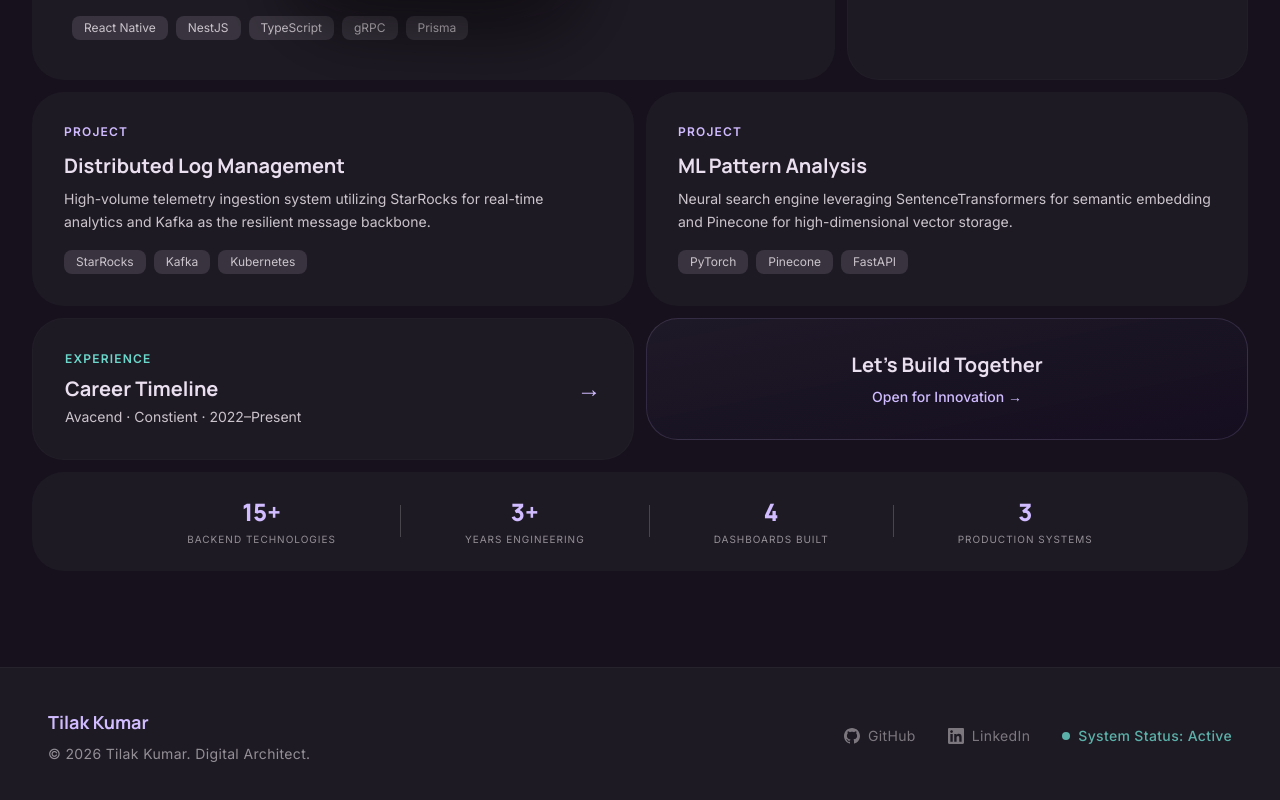
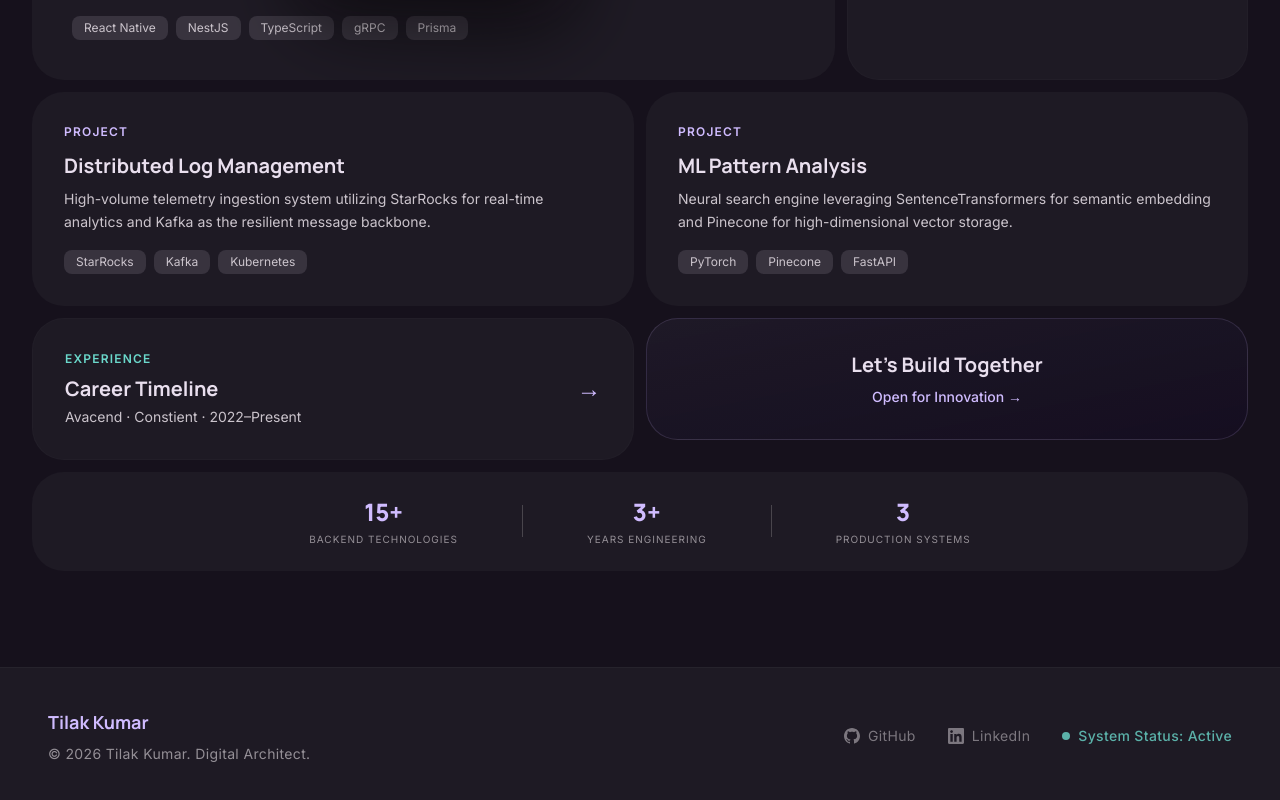
Before and after one commit to Quelaan1/portfolio, a Next.js app: page / in a window 1280 px wide. Shown: the part 1381-2181 px from the top of the page. Built offline with nearby package versions, Linux system fonts and the light colour scheme.

Commit message:
fix: remove weak dashboards stat, keep 3 clean stats

```diff
--- a/src/components/home/BentoGrid.tsx
+++ b/src/components/home/BentoGrid.tsx
@@ -196,7 +196,6 @@ export default function BentoGrid() {
         {[
           { value: stats.backendTechnologies, label: "Backend Technologies" },
           { value: stats.yearsEngineering, label: "Years Engineering" },
-          { value: stats.dashboardsBuilt, label: "Dashboards Built" },
           { value: stats.productionSystems, label: "Production Systems" },
         ].map((stat, i, arr) => (
           <div key={stat.label} className="flex items-center gap-8 md:gap-16">
--- a/src/data/resume.ts
+++ b/src/data/resume.ts
@@ -15,7 +15,6 @@ export const resumeData = {
   stats: {
     batchInserts: "100K+",
     efficiencyGain: "40%",
-    dashboardsBuilt: "4",
     productionSystems: "3",
     backendTechnologies: "15+",
     yearsEngineering: "3+",
```
